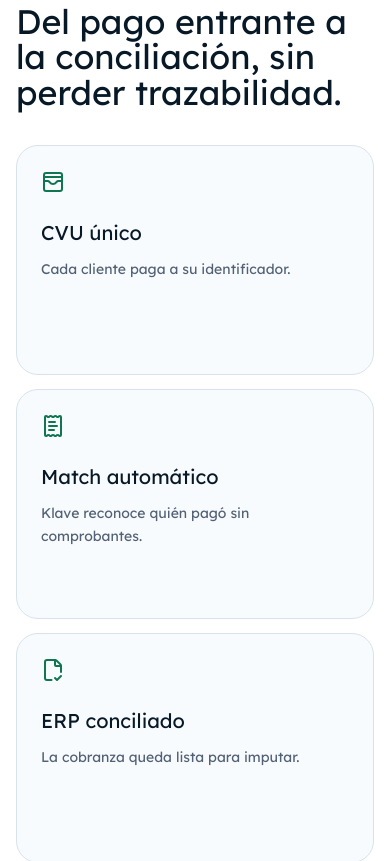
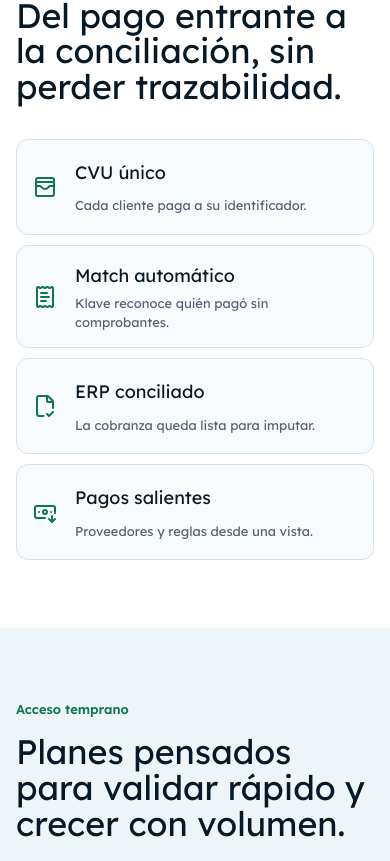
Before and after one commit to gonazurak/klave-landing, a Next.js app: page / in a window 390 px wide. Shown: the part 4159-5020 px from the top of the page. Built offline with nearby package versions, Linux system fonts and the light colour scheme.

Commit message:
Compact mobile flow cards

```diff
--- a/src/app/globals.css
+++ b/src/app/globals.css
@@ -850,7 +850,7 @@ input {
 
 .flow-step {
   position: relative;
-  min-height: 230px;
+  min-height: 188px;
   border-color: #d8e2ee;
   border-radius: 22px;
   background: #f8fbfd;
@@ -858,7 +858,7 @@ input {
 }
 
 .flow-step h3 {
-  margin: 24px 0 10px;
+  margin: 18px 0 10px;
   font-size: 20px;
 }
 
@@ -1248,6 +1248,7 @@ input {
   .pain-grid,
   .flow-grid {
     grid-template-columns: 1fr;
+    gap: 10px;
   }
 
   .metric-grid {
@@ -1348,6 +1349,30 @@ input {
     display: none;
   }
 
+  .flow-step {
+    display: grid;
+    grid-template-columns: 28px minmax(0, 1fr);
+    column-gap: 14px;
+    align-items: center;
+    min-height: 96px;
+    border-radius: 12px;
+    padding: 16px;
+  }
+
+  .flow-step > svg {
+    grid-row: 1 / 3;
+  }
+
+  .flow-step h3 {
+    margin: 0 0 5px;
+    font-size: 18px;
+  }
+
+  .flow-step p {
+    font-size: 13px;
+    line-height: 1.45;
+  }
+
   .pricing-cards {
     display: grid;
     gap: 12px;
```
